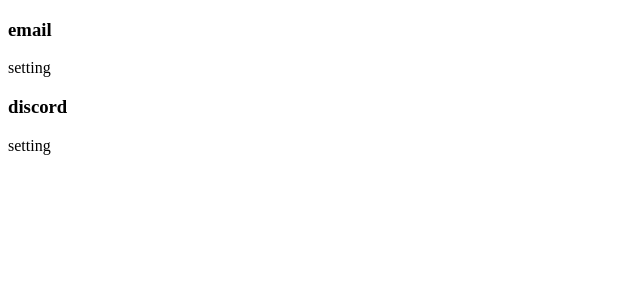
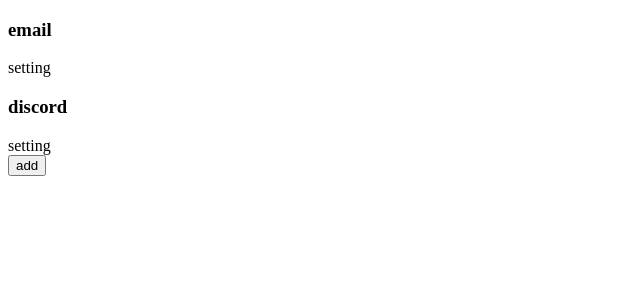
Before and after one commit to piopon/data-monitor, a Next.js app: page /NotifiersPage in a window 1280 px wide. Shown: the top 300 px of the page, without its empty margins (0-640 px from the left). Built offline with nearby package versions, Linux system fonts and the light colour scheme.

Commit message:
reogranized notifiers section by wrapping cards in div + new add button

```diff
--- a/src/app/index.css
+++ b/src/app/index.css
@@ -285,7 +285,11 @@
 
 section#notifiers-section {
   @apply w-full h-full;
+}
+
+section#notifiers-section div.notifier-cards-div {
   @apply flex flex-col items-start gap-5;
+  @apply my-5 sm:my-2 mx-5 sm:mx-0;
 }
 
 section#notifiers-section div.notifier-card {
--- a/src/pages/NotifiersPage.jsx
+++ b/src/pages/NotifiersPage.jsx
@@ -2,13 +2,22 @@
 import { NotifierCatalog } from "@/notifiers/core/NotifierCatalog";
 
 const NotifiersPage = () => {
+  const addNotifier = (event) => {
+    console.log(event);
+  };
+
   return (
     <section id="notifiers-section">
-      {NotifierCatalog.getSupportedNotifiers()
-        .keys()
-        .map((type) => (
-          <NotifierCard key={type} type={type} />
-        ))}
+      <div className="notifier-cards-div">
+        {NotifierCatalog.getSupportedNotifiers()
+          .keys()
+          .map((type) => (
+            <NotifierCard key={type} type={type} />
+          ))}
+      </div>
+      <button className="add-notifier" onClick={addNotifier}>
+        add
+      </button>
     </section>
   );
 };
```
